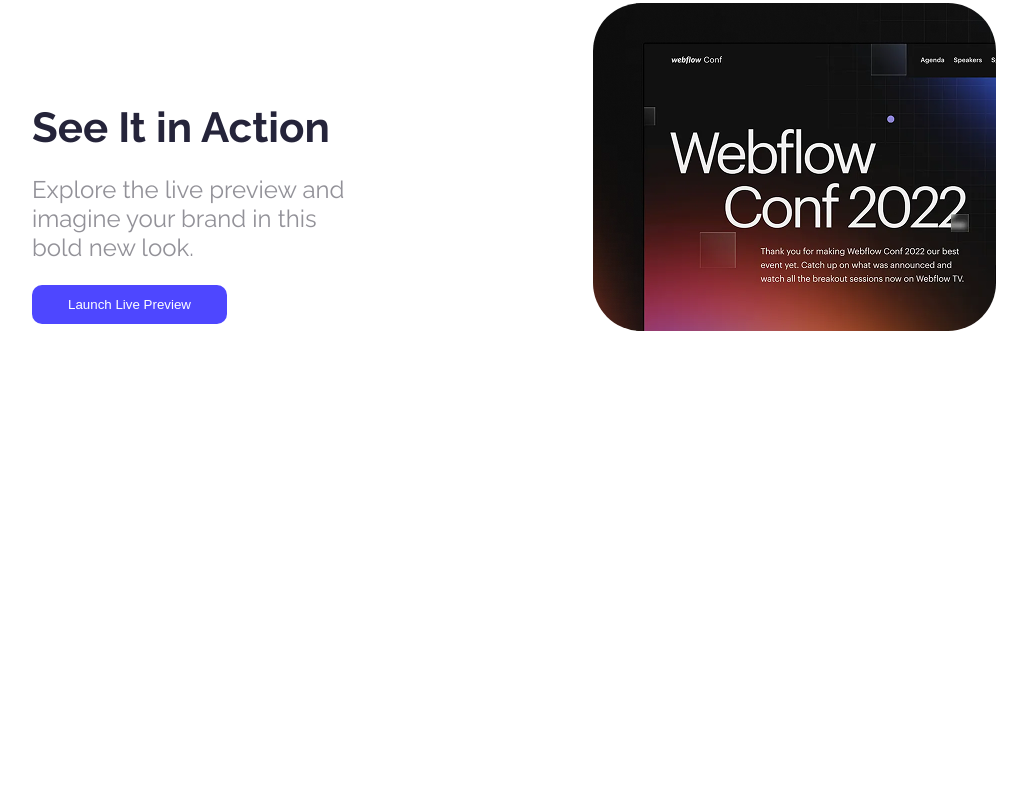
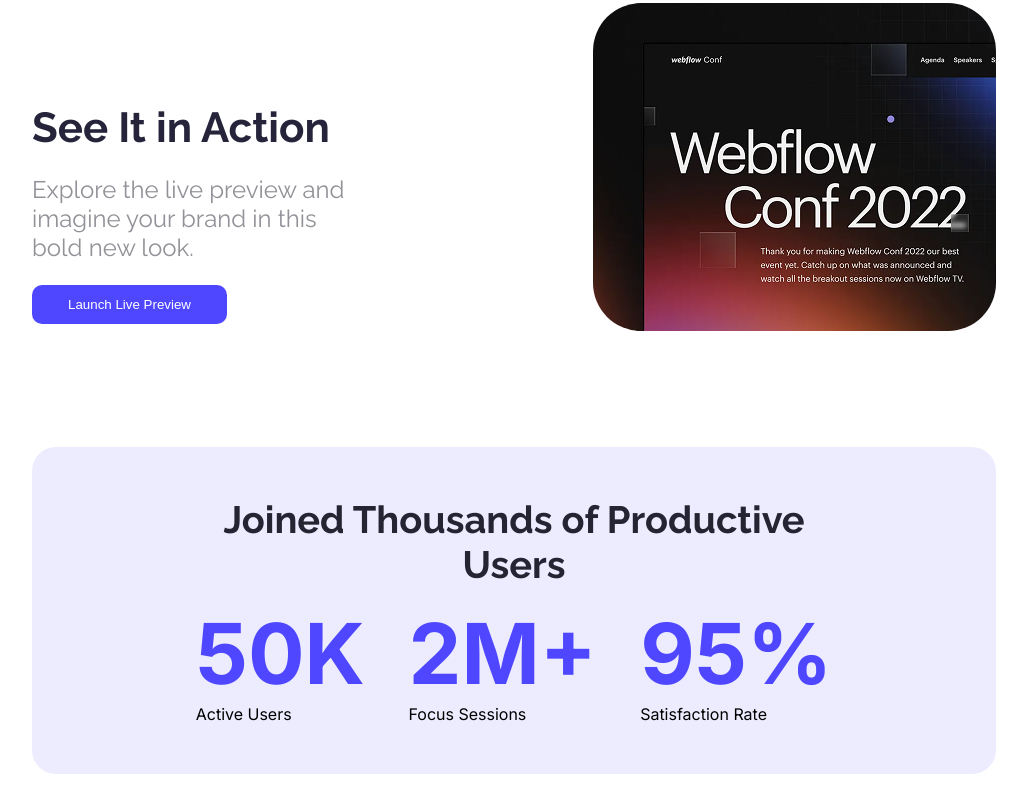
Before and after one commit to Ovi-49/my-first-assignment, a plain HTML site: page index.html in a window 1280 px wide. Shown: the part 842-1654 px from the top of the page, without its empty margins (127-1154 px from the left). Before the commit the page ends 1231 px from the top, so only its background shows below. Drawn offline with Linux system fonts and the light colour scheme.

Commit message:
add Productive Users Styles

```diff
--- a/index.html
+++ b/index.html
@@ -7,6 +7,11 @@
     <link rel="preconnect" href="https://fonts.googleapis.com">
 <link rel="preconnect" href="https://fonts.gstatic.com" crossorigin>
 <link href="https://fonts.googleapis.com/css2?family=Raleway:ital,wght@0,100..900;1,100..900&display=swap" rel="stylesheet">
+
+
+<link rel="preconnect" href="https://fonts.googleapis.com">
+<link rel="preconnect" href="https://fonts.gstatic.com" crossorigin>
+<link href="https://fonts.googleapis.com/css2?family=Inter:ital,opsz,wght@0,14..32,100..900;1,14..32,100..900&display=swap" rel="stylesheet">
     <link rel="stylesheet" href="styles/style.css">
 </head>
 <body class="raleway-normal ">
@@ -45,8 +50,29 @@
     </div>
     <img class="photo" src="Assets/wc-mini.png" alt="">
 </div>
+<!--Productive Users-->
+<div class="user">
+<div class="user-title">Joined Thousands of Productive Users</div>
+<div class="user-items">
 
+<div class="user-item inter-normal ">
+    <div class="user-item-title">50K</div>
+    <div class="user-item-sub-title">Active Users</div>
 
+</div>
+<div class="user-item inter-normal ">
+    <div class="user-item-title">2M+</div>
+    <div class="user-item-sub-title">Focus Sessions</div>
+
+</div>
+<div class="user-item inter-normal ">
+    <div class="user-item-title">95%</div>
+    <div class="user-item-sub-title">Satisfaction Rate</div>
+
+</div>
+
+</div>
+</div>
     </main>
     <footer></footer>
 </body>
--- a/styles/style.css
+++ b/styles/style.css
@@ -4,6 +4,14 @@
   font-family: "Raleway", sans-serif;
   font-optical-sizing: auto;
 
+  font-style: normal;
+}
+
+
+.inter-normal {
+  font-family: "Inter", sans-serif;
+  font-optical-sizing: auto;
+  font-weight: <weight>;
   font-style: normal;
 }
 
@@ -110,3 +118,34 @@ margin: 58px 149px 58px 151px;
 border-radius: 48px;
 
 }
+/*JProductive Users*/
+.user{
+
+    background-color: rgba(78,71,255,0.1);
+    padding: 50px 142px;
+    margin-top: 116px;
+    border-radius: 24px;
+}
+.user-title{
+    text-align: center;
+    color: #252432;
+    font-size: 38px;
+    font-weight: bold;
+     margin-bottom: 16px;
+}
+.user-items{
+
+    display: flex;
+    justify-content: space-around;
+}
+.user-item{
+
+
+}
+.user-item-title{
+
+    color: #4E47FF;
+    font-weight: bold;
+    font-size: 84px;
+
+}
```
